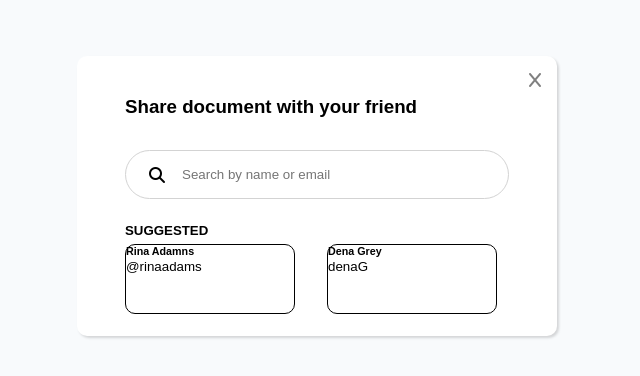
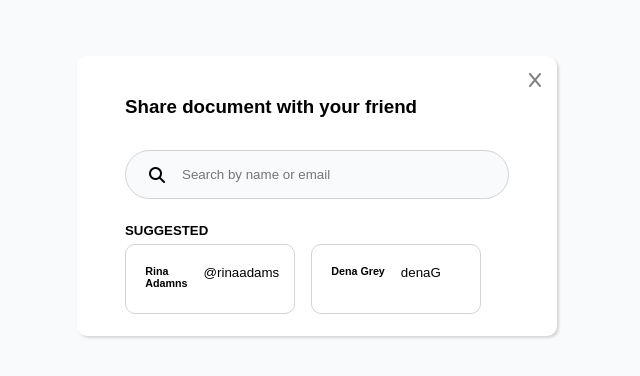
Before and after one commit to eobcre/share-card, a website built with Vite: page index.html in a window 1280 px wide. Shown: the part 204-580 px from the top of the page, without its empty margins (323-963 px from the left). Built offline with nearby package versions, Linux system fonts and the light colour scheme.

Commit message:
added new color variable, styled search bar and suggested box

```diff
--- a/src/style.css
+++ b/src/style.css
@@ -1,6 +1,7 @@
 :root {
   --bg-color: #f8fafc;
   --card-bg-color: #ffffff;
+  --color-lightwhite: #f8fafc;
   --color-lightgray: #d3d3d3;
   --color-gray: #808080;
 }
@@ -46,6 +47,7 @@ h3 {
 }
 
 .search-container input {
+  background-color: var(--color-lightwhite);
   border: 1px solid var(--color-lightgray);
   border-radius: 30px;
   outline: none;
@@ -69,13 +71,20 @@ h3 {
 
 .box-container {
   display: flex;
-  gap: 2rem;
+  gap: 1rem;
   text-transform: none;
 }
 
 .box-container .box {
-  border: 1px solid;
+  display: flex;
+  gap: 1rem;
+  border: 1px solid var(--color-lightgray);
   border-radius: 10px;
+  padding: 1.2rem;
   width: 170px;
   height: 70px;
 }
+
+.box-container .name {
+  font-size: 12px;
+}
```
